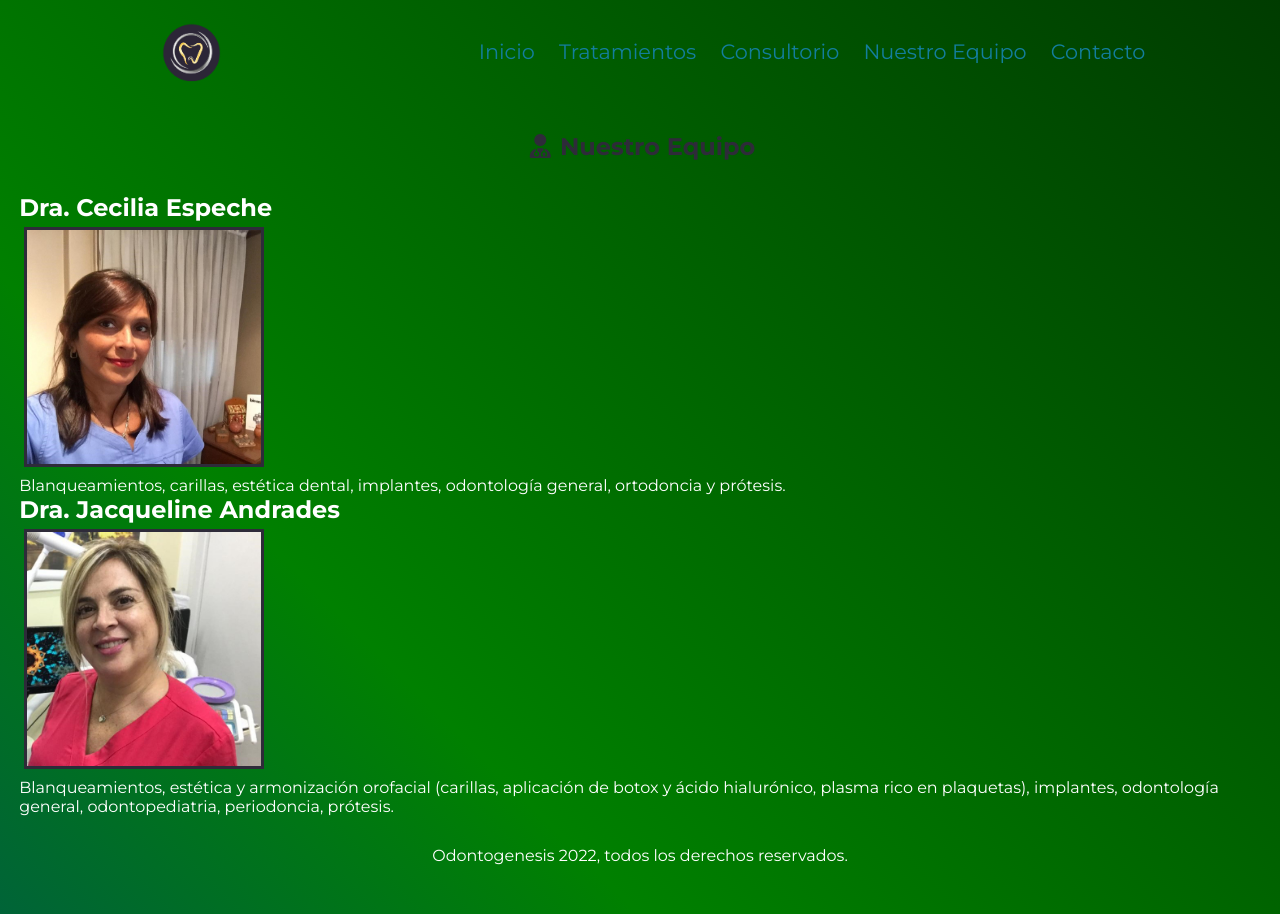
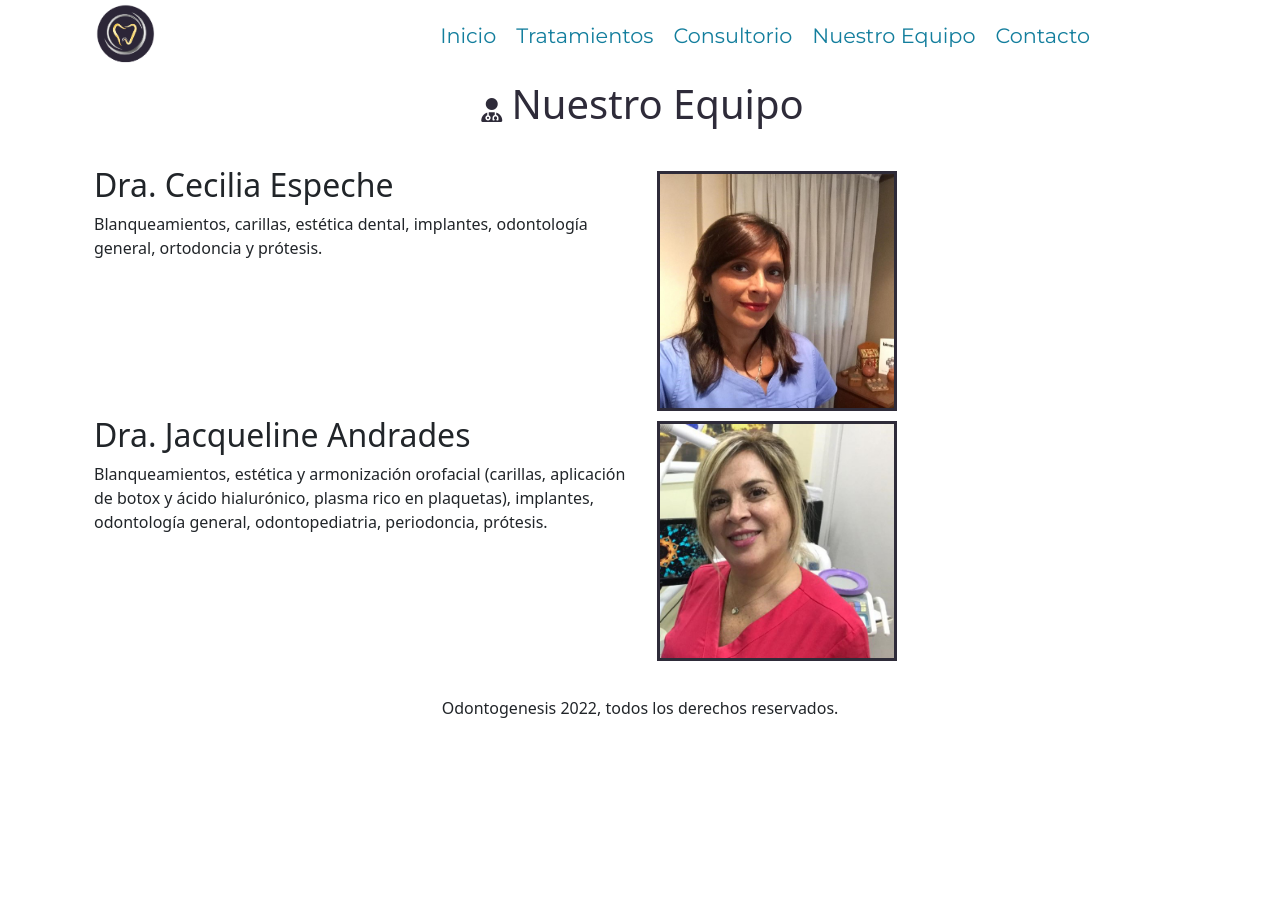
Before and after one commit to TiagoBarassi/Odontogenesis, a plain HTML site: page equipo.html in a window 1280 px wide. After the commit the page ends 800 px from the top, so only its background shows below. Drawn offline with nearby package versions, Linux system fonts and the light colour scheme.

Commit message:
Entrega Bootstrap

```diff
--- a/css/styles.css
+++ b/css/styles.css
@@ -2,27 +2,6 @@
     margin: 0 auto;
     padding: 0;
     box-sizing: border-box;
-}
-body{
-    padding: 1.2rem;
-    background-color: white;
-    font-family: 'Montserrat', sans-serif;
-
-    width: 100%;
-    height: 100%;
-    color: #fff;
-    background: linear-gradient(45deg,red,blue,green,black);
-    background-size: 400% 400%;
-    position: relative;
-    animation: cambiar 10s ease-in-out infinite;
-}
-@keyframes cambiar{
-    0%{background-position: 0 50%;}
-    50%{background-position: 100% 50%;}
-    100%{background-position: 0 50%;}
-}
-a {
-    text-decoration: none;
 }
 .iconoFr {
     text-align: right;
@@ -35,15 +14,17 @@ footer{
     text-align: center;
     margin: 30px;
 }
-.menu {
+.menuP {
     margin: 10px;
     list-style-type: none;
 }
-.menu-link{
+.linksMenu{
     display: inline-block;
     padding: 10px;
 }
-.link {
+.aMenu {
+    font-family: "Montserrat", sans-serif;
+    text-decoration: none;
     font-size: 1.3rem;
     color: #137e9d;
 }
@@ -258,39 +239,3 @@ footer{
         height: 300px;
     }
   }
-
-  /*Animaciones*/
-
-  @keyframes animacion{
-    0%{width: 10vw;}
-    25%{width:50vw;}
-    50%{width:10vw;}
-    75%{width:1vw;}
-    100%{width:10vw}
-    from{}
-    to{transform: rotate(900000000001234512513425deg);}
-}
-  .animacion2 {
-    animation: animacion 5s linear 3s infinite alternate;
-  }
-
-  .animacion1:active {
-    width: 10vw;
-    height: 10vh;
-    margin: 30px;
-    background-color: white;
-    animation-name: anima;
-    animation-iteration-count: infinite;
-    animation-timing-function: ease;
-    animation-duration: 5s;
-    animation-delay: 0s
-}
-@keyframes anima{
-    0%{width: 20vw;}
-    25%{width:30vw;}
-    50%{width:10vw;
-    background-color: rgb(40, 150, 158)}
-    75%{width:30vw;}
-    100%{width:20vw;
-    background-color: #137e9d}
-}
--- a/equipo.html
+++ b/equipo.html
@@ -9,33 +9,60 @@
     <link rel="preconnect" href="https://fonts.gstatic.com" crossorigin>
     <link href="https://fonts.googleapis.com/css2?family=Montserrat:ital,wght@0,100;0,200;0,300;0,400;0,500;0,600;0,700;0,800;0,900;1,100;1,200;1,300;1,400;1,500;1,600;1,700;1,800;1,900&display=swap" rel="stylesheet">
     <script src="https://kit.fontawesome.com/abe6c05fa9.js" crossorigin="anonymous"></script>
+    <link href="https://cdn.jsdelivr.net/npm/bootstrap@5.1.3/dist/css/bootstrap.min.css" rel="stylesheet" integrity="sha384-1BmE4kWBq78iYhFldvKuhfTAU6auU8tT94WrHftjDbrCEXSU1oBoqyl2QvZ6jIW3" crossorigin="anonymous">
     <title>Nuestro Equipo</title>
 </head>
 <body class="gridIndex">
     <img src="assets/logo.png" alt="logo Odontogenesis" class="logoGrid">
     <header class="headerIndex">
-        <nav >
-            <ul class="menu">
-                <li class="menu-link"><a class="link" href="index.html">Inicio</a></li>
-                <li class="menu-link"><a class="link" href="tratamientos.html">Tratamientos</a></li>
-                <li class="menu-link"><a class="link" href="consultorio.html">Consultorio</a></li>
-                <li class="menu-link"><a class="link" href="equipo.html">Nuestro Equipo</a></li>
-                <li class="menu-link"><a class="link" href="contacto.html">Contacto</a></li>
+        <nav>
+            <ul class="nav justify-content-end menuP">
+                <li class="nav-item linksMenu">
+                  <a class="aMenu" href="index.html">Inicio</a>
+                </li>
+                <li class="nav-item linksMenu">
+                  <a class="aMenu" href="tratamientos.html">Tratamientos</a>
+                </li>
+                <li class="nav-item linksMenu">
+                  <a class="aMenu" href="consultorio.html">Consultorio</a>
+                </li>
+                <li class="nav-item linksMenu">
+                  <a class="aMenu" href="equipo.html">Nuestro Equipo</a>
+                </li>
+                <li class="nav-item linksMenu">
+                    <a class="aMenu" href="contacto.html">Contacto</a>
+                  </li>
               </ul>
         </nav>
     </header>
     <main class="mainIndex">
-        <section>
-            <div class="tituloHead">
+        <section class="container">
+            <div class="tituloHead row">
+                <div class="col">
                     <i class="equipoLogo fa-solid fa-user-doctor"></i>
                     <h1 class="tituloTratamiento">Nuestro Equipo</h1>
                 </div>
+            </div>
+            <div class="justify-content-center row">
+                <div class="row">
+                    <div class="col">
                         <h2>Dra. Cecilia Espeche</h2>
+                        <p>Blanqueamientos, carillas, estética dental, implantes, odontología general, ortodoncia y prótesis.</p>
+                    </div>
+                    <div class="col">
                         <img class="fotosDoctoras" src="assets/ceci.jpeg" alt="Dra. Cecilia Espeche">
-                <p>Blanqueamientos, carillas, estética dental, implantes, odontología general, ortodoncia y prótesis.</p>
+                    </div>
+                </div>
+                <div class="row">
+                    <div class="col">
                         <h2>Dra. Jacqueline Andrades</h2>
+                        <p>Blanqueamientos, estética y armonización orofacial (carillas, aplicación de botox y ácido hialurónico, plasma rico en plaquetas), implantes, odontología general, odontopediatria, periodoncia, prótesis.</p>
+                    </div>
+                    <div class="col">
                         <img class="fotosDoctoras" src="assets/jacqui.jpeg" alt="Dra. Jacqueline Andrades">
-                <p>Blanqueamientos, estética y armonización orofacial (carillas, aplicación de botox y ácido hialurónico, plasma rico en plaquetas), implantes, odontología general, odontopediatria, periodoncia, prótesis.</p>
+                    </div>
+                </div>
+            </div>
         </section>
     </main>
     <footer class="footerIndex">
```
Also changed, not shown: consultorio.html (+29 -12 lines), contacto.html (+28 -10 lines), index.html (+23 -10 lines), tratamientos.html (+45 -32 lines). Lines whose indentation alone changed are shown as unchanged.
